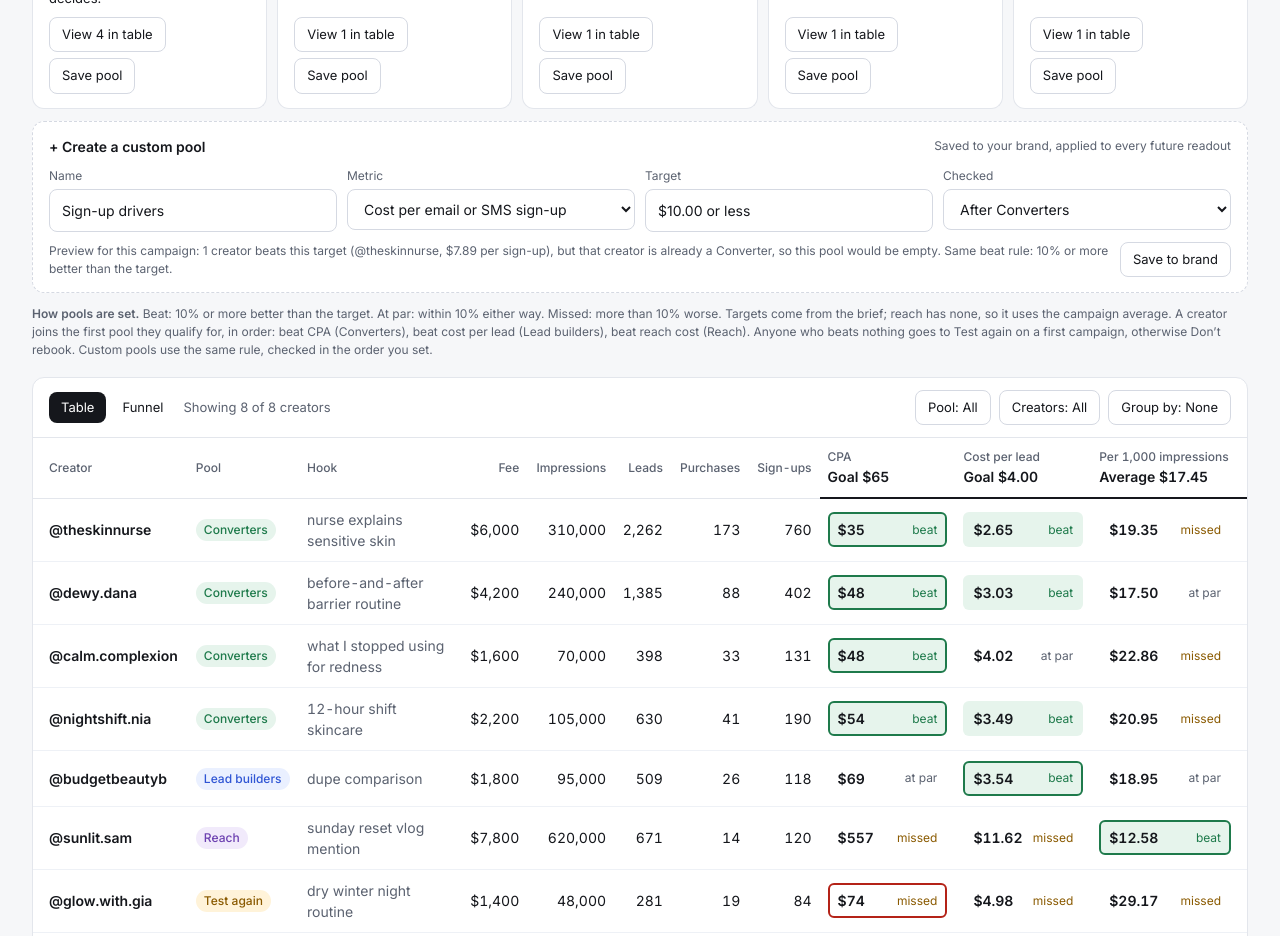
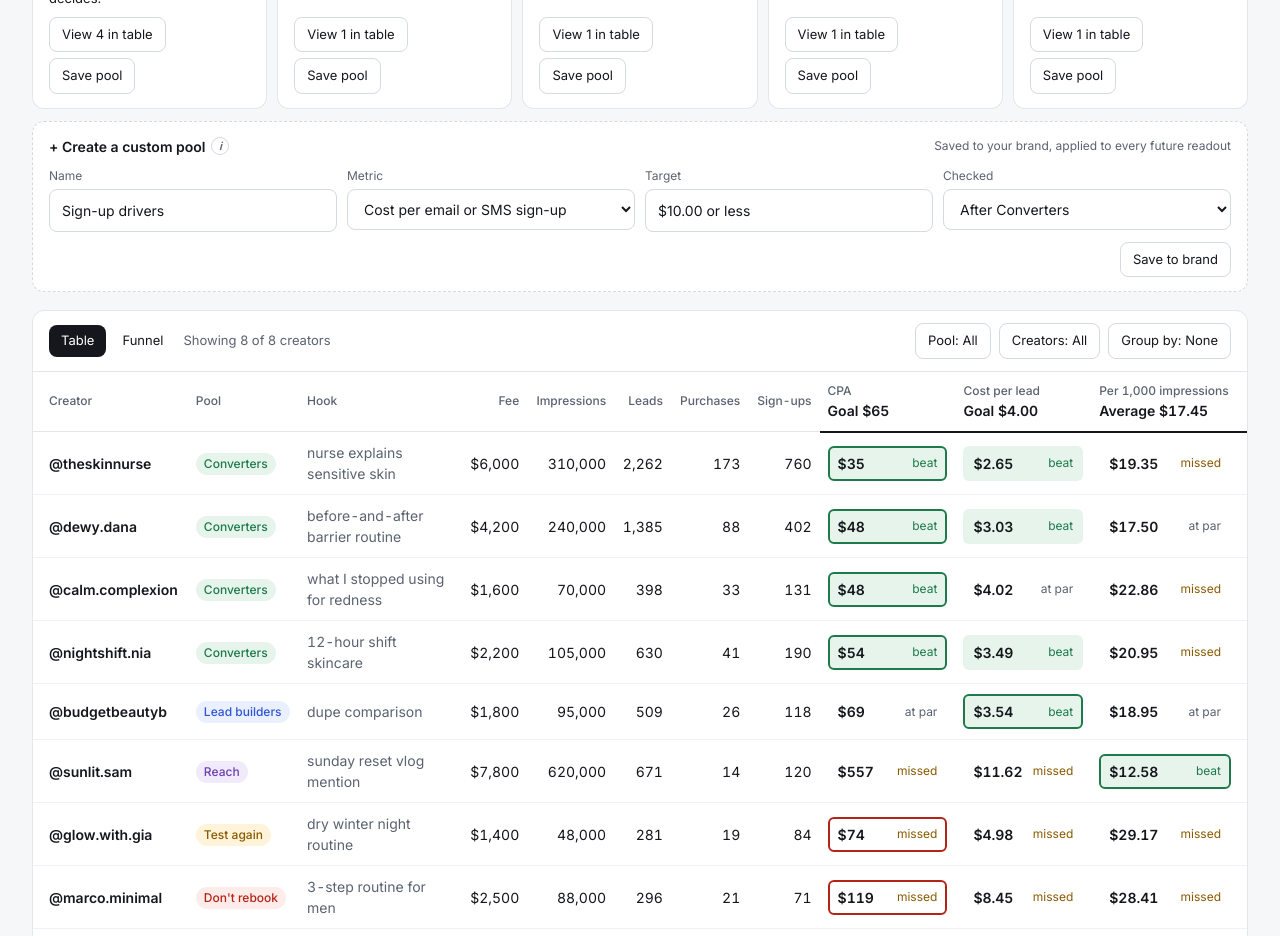
Before and after one commit to grace517/creator-campaign-copilot, a React (Vite) app: page /campaigns/barrier-serum-launch/readout in a window 1280 px wide. Shown: the part 1200-2136 px from the top of the page. Built offline with nearby package versions, Linux system fonts and the light colour scheme.

Commit message:
Move the pool rules into a tooltip by Create a custom pool; drop the custom pool preview

```diff
--- /dev/null
+++ b/src/components/InfoTip.tsx
@@ -0,0 +1,89 @@
+import { useEffect, useId, useLayoutEffect, useRef, useState, type ReactNode } from 'react';
+
+const EDGE = 16;
+const MAX_WIDTH = 380;
+
+/**
+ * An "i" button that shows a short explanation. It's open while hovered, while focused, or once clicked or
+ * tapped (phones have no hover), until Escape, a click elsewhere, or a second click. The text stays in the DOM,
+ * linked with aria-describedby, so screen readers hear it with the button.
+ *
+ * The tip is fixed-positioned under the button and kept 16px inside the screen. Fixed, so it can never widen the
+ * page (on a phone, a wider page would widen the viewport and throw the measurement off).
+ */
+export function InfoTip({ label, children }: { label: string; children: ReactNode }) {
+  const [hover, setHover] = useState(false);
+  const [focus, setFocus] = useState(false);
+  const [pinned, setPinned] = useState(false);
+  const [pos, setPos] = useState<{ left: number; top: number; width: number } | null>(null);
+  const open = hover || focus || pinned;
+  const id = useId();
+  const root = useRef<HTMLSpanElement>(null);
+
+  useLayoutEffect(() => {
+    if (!open) return;
+    const place = () => {
+      const btn = root.current!.getBoundingClientRect();
+      const vw = document.documentElement.clientWidth;
+      const width = Math.min(MAX_WIDTH, vw - EDGE * 2);
+      const preferred = btn.left + btn.width / 2 - width * 0.3;
+      setPos({ left: Math.max(EDGE, Math.min(preferred, vw - EDGE - width)), top: btn.bottom + 8, width });
+    };
+    place();
+    window.addEventListener('scroll', place, true);
+    window.addEventListener('resize', place);
+    return () => {
+      window.removeEventListener('scroll', place, true);
+      window.removeEventListener('resize', place);
+    };
+  }, [open]);
+
+  useEffect(() => {
+    if (!open) return;
+    const close = () => {
+      setPinned(false);
+      setHover(false);
+      setFocus(false);
+    };
+    const onKey = (e: KeyboardEvent) => e.key === 'Escape' && close();
+    const onDown = (e: MouseEvent) => !root.current?.contains(e.target as Node) && close();
+    document.addEventListener('keydown', onKey);
+    document.addEventListener('mousedown', onDown);
+    return () => {
+      document.removeEventListener('keydown', onKey);
+      document.removeEventListener('mousedown', onDown);
+    };
+  }, [open]);
+
+  return (
+    <span className="infotip" ref={root} onMouseEnter={() => setHover(true)} onMouseLeave={() => setHover(false)}>
+      <button
+        type="button"
+        className="infotip__btn"
+        aria-label={label}
+        aria-describedby={id}
+        aria-expanded={open}
+        onFocus={() => setFocus(true)}
+        onBlur={() => setFocus(false)}
+        onClick={() => {
+          // A second click closes it, even though the button still has focus and the pointer is over it.
+          if (open && pinned) {
+            setPinned(false);
+            setFocus(false);
+            setHover(false);
+          } else setPinned(true);
+        }}
+      >
+        i
+      </button>
+      <span
+        id={id}
+        role="tooltip"
+        className={`infotip__body${open && pos ? ' is-open' : ''}`}
+        style={pos ? { left: pos.left, top: pos.top, width: pos.width } : undefined}
+      >
+        {children}
+      </span>
+    </span>
+  );
+}
--- a/src/lib/readout.ts
+++ b/src/lib/readout.ts
@@ -211,28 +211,6 @@ function customPreviewValue(cp: CustomPool, members: CreatorResult[]): string {
   return `${formatCustom(cp.metric, avg)} ${cp.metric === 'cost_per_signup' ? 'per sign-up' : CUSTOM_METRICS[cp.metric].label.toLowerCase()}, target ${formatCustom(cp.metric, cp.target)}`;
 }
 
-/**
- * Who would land in a custom pool this campaign, and who beats its target but is placed earlier: the design's
- * preview ("1 creator beats this target, but that creator is already a Converter, so this pool would be empty").
- */
-export function customPreview(
-  brief: BriefTargets,
-  results: Result[],
-  roster: Creator[],
-  existing: CustomPool[],
-  draft: CustomPool,
-): { beats: { handle: string; value: string; placedIn: string }[]; members: string[] } {
-  const { rows } = computeResults(brief, results, roster, [...existing, draft]);
-  const beats = rows
-    .filter((r) => customBeats(draft.metric, customValue(draft.metric, r.result, r.creator), draft.target))
-    .map((r) => ({
-      handle: r.creator.handle,
-      value: formatCustom(draft.metric, customValue(draft.metric, r.result, r.creator)!),
-      placedIn: r.pool,
-    }));
-  return { beats, members: rows.filter((r) => r.pool === draft.id).map((r) => r.creator.handle) };
-}
-
 export interface FunnelStep {
   count: number;
   /** Share of the step before; null for impressions. */
--- a/src/screens/readout/ReadoutScreen.tsx
+++ b/src/screens/readout/ReadoutScreen.tsx
@@ -1,12 +1,12 @@
 import { useEffect, useMemo, useState } from 'react';
 import { useLocation } from 'react-router';
+import { InfoTip } from '../../components/InfoTip';
 import { results, roster } from '../../data';
 import { usd } from '../../lib/format';
 import {
   CUSTOM_METRICS,
   computeResults,
   convertingHooks,
-  customPreview,
   poolStat,
   verdict,
   versusGoal,
@@ -18,7 +18,7 @@ import { useBrief } from '../../state/BriefContext';
 import { useReadout } from '../../state/ReadoutContext';
 import { ScreenHead } from '../ScreenHead';
 import { CampaignData } from './CampaignData';
-import { poolList, type PoolInfo } from './pools';
+import { poolList } from './pools';
 import { Scatter } from './Scatter';
 
 export function ReadoutScreen() {
@@ -154,15 +154,8 @@ export function ReadoutScreen() {
           })}
         </div>
 
-        <CustomPoolForm pools={pools} existing={readout.customPools} onSave={readout.addCustomPool} />
+        <CustomPoolForm existing={readout.customPools} onSave={readout.addCustomPool} />
 
-        <p className="rules">
-          <strong>How pools are set.</strong> Beat: 10% or more better than the target. At par: within 10% either way.
-          Missed: more than 10% worse. Targets come from the brief; reach has none, so it uses the campaign average. A
-          creator joins the first pool they qualify for, in order: beat CPA (Converters), beat cost per lead (Lead
-          builders), beat reach cost (Reach). Anyone who beats nothing goes to Test again on a first campaign, otherwise
-          Don’t rebook. Custom pools use the same rule, checked in the order you set.
-        </p>
       </section>
 
       <CampaignData rows={rows} targets={targets} pools={pools} poolFilter={poolFilter} onPoolFilter={setPoolFilter} />
@@ -177,16 +170,7 @@ const AFTER_LABEL: Record<CustomPool['after'], string> = {
   reach: 'After Reach',
 };
 
-function CustomPoolForm({
-  pools,
-  existing,
-  onSave,
-}: {
-  pools: PoolInfo[];
-  existing: CustomPool[];
-  onSave: (p: CustomPool) => void;
-}) {
-  const { brief } = useBrief();
+function CustomPoolForm({ existing, onSave }: { existing: CustomPool[]; onSave: (p: CustomPool) => void }) {
   const [name, setName] = useState('Sign-up drivers');
   const [metric, setMetric] = useState<CustomMetric>('cost_per_signup');
   const [targetText, setTargetText] = useState('$10.00 or less');
@@ -196,27 +180,6 @@ function CustomPoolForm({
   const target = parsed === null ? null : isPct ? parsed / 100 : parsed;
   const draft: CustomPool | null =
     target !== null && name.trim() ? { id: `custom-${name.trim().toLowerCase().replace(/\W+/g, '-')}`, name: name.trim(), metric, target, after } : null;
-  const preview = draft ? customPreview(brief, results, roster, existing, draft) : null;
-  const poolName = (id: string) => pools.find((p) => p.id === id)?.name ?? id;
-  const unit = metric === 'cost_per_signup' ? 'per sign-up' : '';
-
-  let previewText = 'Enter a name and a target to preview who this pool would take.';
-  if (preview && draft) {
-    const n = preview.beats.length;
-    if (n === 0) previewText = 'No creator in this campaign beats this target.';
-    else {
-      const list = preview.beats.map((b) => `${b.handle}, ${b.value}${unit ? ` ${unit}` : ''}`).join('; ');
-      const taken = preview.beats.filter((b) => b.placedIn !== draft.id);
-      previewText = `${n} creator${n === 1 ? '' : 's'} ${n === 1 ? 'beats' : 'beat'} this target (${list})`;
-      if (preview.members.length === 0) {
-        previewText += `, but ${n === 1 ? 'that creator is' : 'they are'} already ${taken.map((t) => `a ${poolName(t.placedIn).replace(/s$/, '')}`).join(', ')}, so this pool would be empty.`;
-      } else {
-        previewText += `. This pool would take ${preview.members.join(', ')}.`;
-      }
-    }
-    previewText += ' Same beat rule: 10% or more better than the target.';
-  }
-
   return (
     <form
       id="new-pool"
@@ -228,7 +191,16 @@ function CustomPoolForm({
       }}
     >
       <div className="custom-pool__head">
-        <h4>+ Create a custom pool</h4>
+        <div className="custom-pool__title">
+          <h4>+ Create a custom pool</h4>
+          <InfoTip label="How pools are set">
+            <strong>How pools are set.</strong> Beat: 10% or more better than the target. At par: within 10% either way.
+            Missed: more than 10% worse. Targets come from the brief; reach has none, so it uses the campaign average. A
+            creator joins the first pool they qualify for, in order: beat CPA (Converters), beat cost per lead (Lead
+            builders), beat reach cost (Reach). Anyone who beats nothing goes to Test again on a first campaign,
+            otherwise Don’t rebook. Custom pools use the same rule, checked in the order you set.
+          </InfoTip>
+        </div>
         <span className="sub">Saved to your brand, applied to every future readout</span>
       </div>
       <div className="custom-pool__fields">
@@ -270,9 +242,6 @@ function CustomPoolForm({
         </label>
       </div>
       <div className="custom-pool__foot">
-        <span className="sub" role="status">
-          Preview for this campaign: {previewText}
-        </span>
         <button
           type="submit"
           className="btn-small"
--- a/src/styles/app.css
+++ b/src/styles/app.css
@@ -1418,13 +1418,52 @@ html {
   grid-template-columns: repeat(4, minmax(0, 1fr));
   gap: 10px;
 }
-.custom-pool__foot .sub {
-  flex: 1 1 400px;
-}
-.rules {
-  margin: 0;
-  font-size: 12px;
-  color: var(--muted);
+.custom-pool__foot {
+  justify-content: flex-end;
+}
+.custom-pool__title {
+  display: flex;
+  align-items: center;
+  gap: 6px;
+}
+.infotip {
+  position: relative;
+  display: inline-flex;
+}
+.infotip__btn {
+  width: 18px;
+  height: 18px;
+  padding: 0;
+  border-radius: 999px;
+  border: 1px solid var(--border-strong);
+  background: var(--surface);
+  color: var(--muted);
+  font: 600 11px/1 var(--font);
+  font-style: italic;
+  cursor: help;
+}
+.infotip__btn:hover,
+.infotip__btn[aria-expanded='true'] {
+  border-color: var(--text);
+  color: var(--text);
+}
+.infotip__body {
+  /* Placed by InfoTip when it opens: under the button, 16px inside the screen. */
+  position: fixed;
+  z-index: 20;
+  padding: 10px 12px;
+  border-radius: 8px;
+  background: var(--text);
+  color: #fff;
+  font-size: 12px;
+  font-weight: 400;
+  line-height: 1.5;
+  box-shadow: 0 6px 20px rgb(21 23 28 / 0.18);
+  /* Not displayed while closed, so it never widens the page; aria-describedby still reads hidden text. */
+  display: none;
+}
+.infotip__body.is-open {
+  display: block;
 }
 .data {
   scroll-margin-top: 16px;
```
Also changed, not shown: 3 other files (tests, documents, lock files or other folders).
